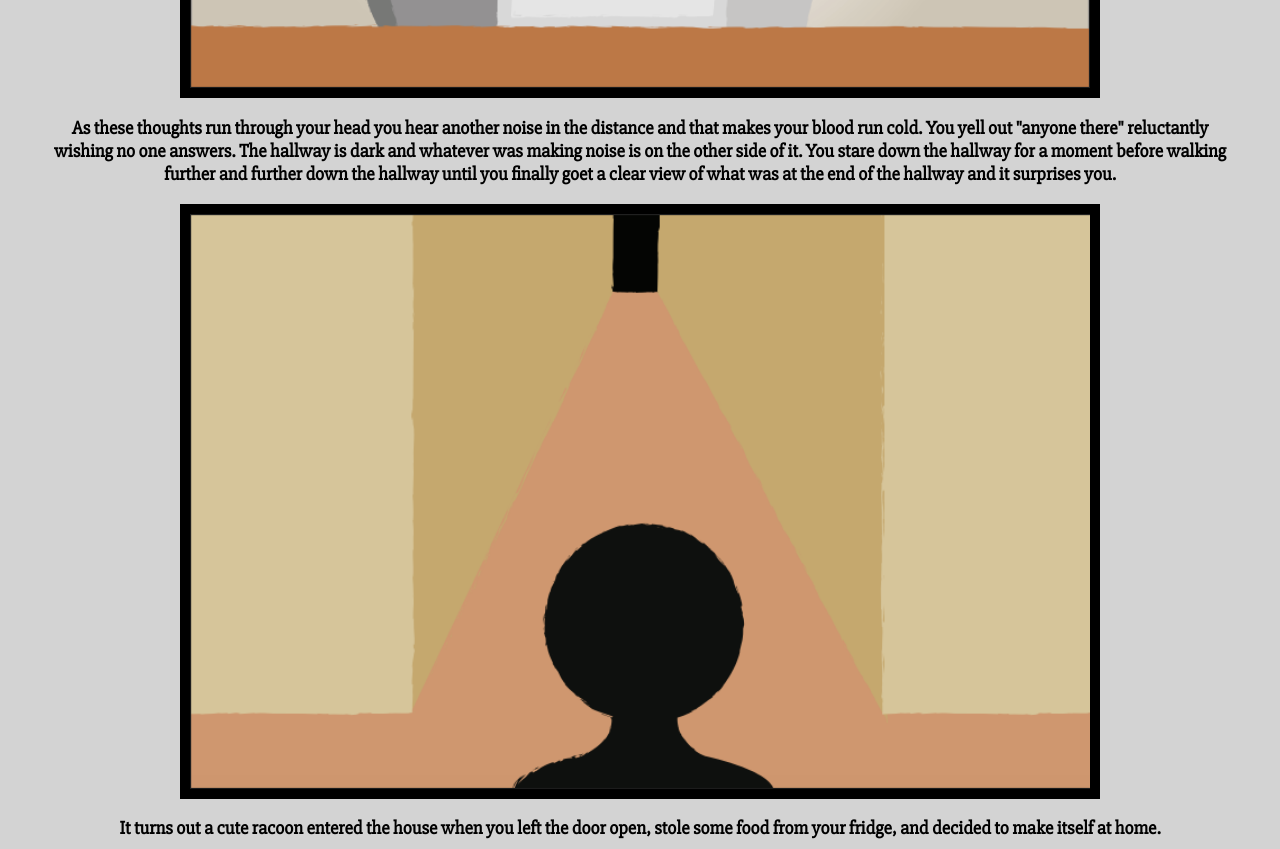
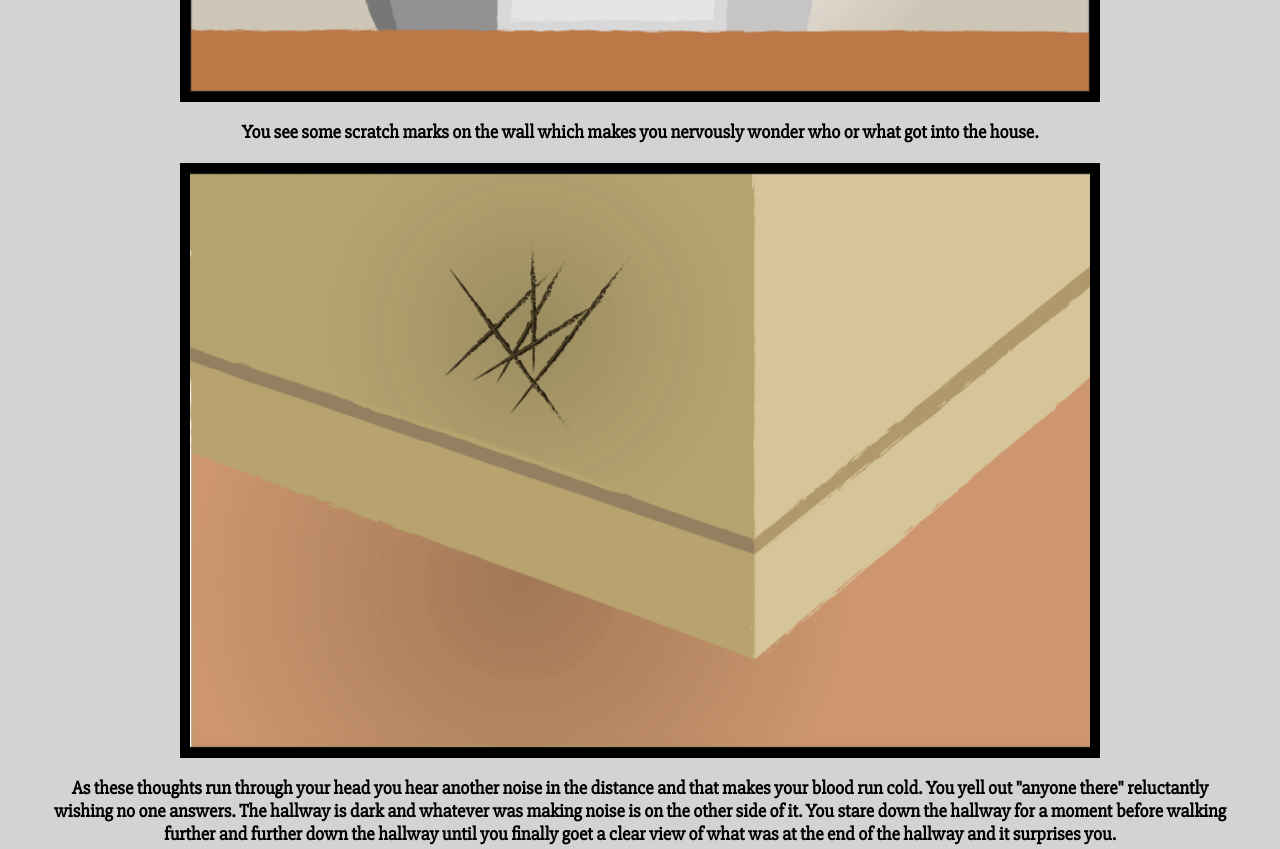
Before and after one commit to Zion10142/mmp100_final_project, a plain HTML site: page final_project_folder/index.html in a window 1280 px wide. Shown: the part 4020-4869 px from the top of the page. Drawn offline with Linux system fonts and the light colour scheme.

Commit message:
Add files via upload

```diff
--- a/final_project_folder/index.html
+++ b/final_project_folder/index.html
@@ -26,6 +26,9 @@
         <h3>... the refrigerator is open. You take a better look and realize that some things were missing from the fridge. You start to panic, what if someone entered the house? Are they in the house still? Are they watching you right now?</h3>
         <img src="Panel%206.png"
              width="900"/>
+        <h3> You see some scratch marks on the wall which makes you nervously wonder who or what got into the house.</h3>
+        <img src="Panel%207.png"
+             width="900"/>
         <h3>As these thoughts run through your head you hear another noise in the distance and that makes your blood run cold. You yell out "anyone there" reluctantly wishing no one answers. The hallway is dark and whatever was making noise is on the other side of it. You stare down the hallway for a moment before walking further and further down the hallway until you finally goet a clear view of what was at the end of the hallway and it surprises you.</h3>
         <img src="Panel%208.png"
              width="900"/>
```
Also changed, not shown: final_project_folder/Panel 1.png.
